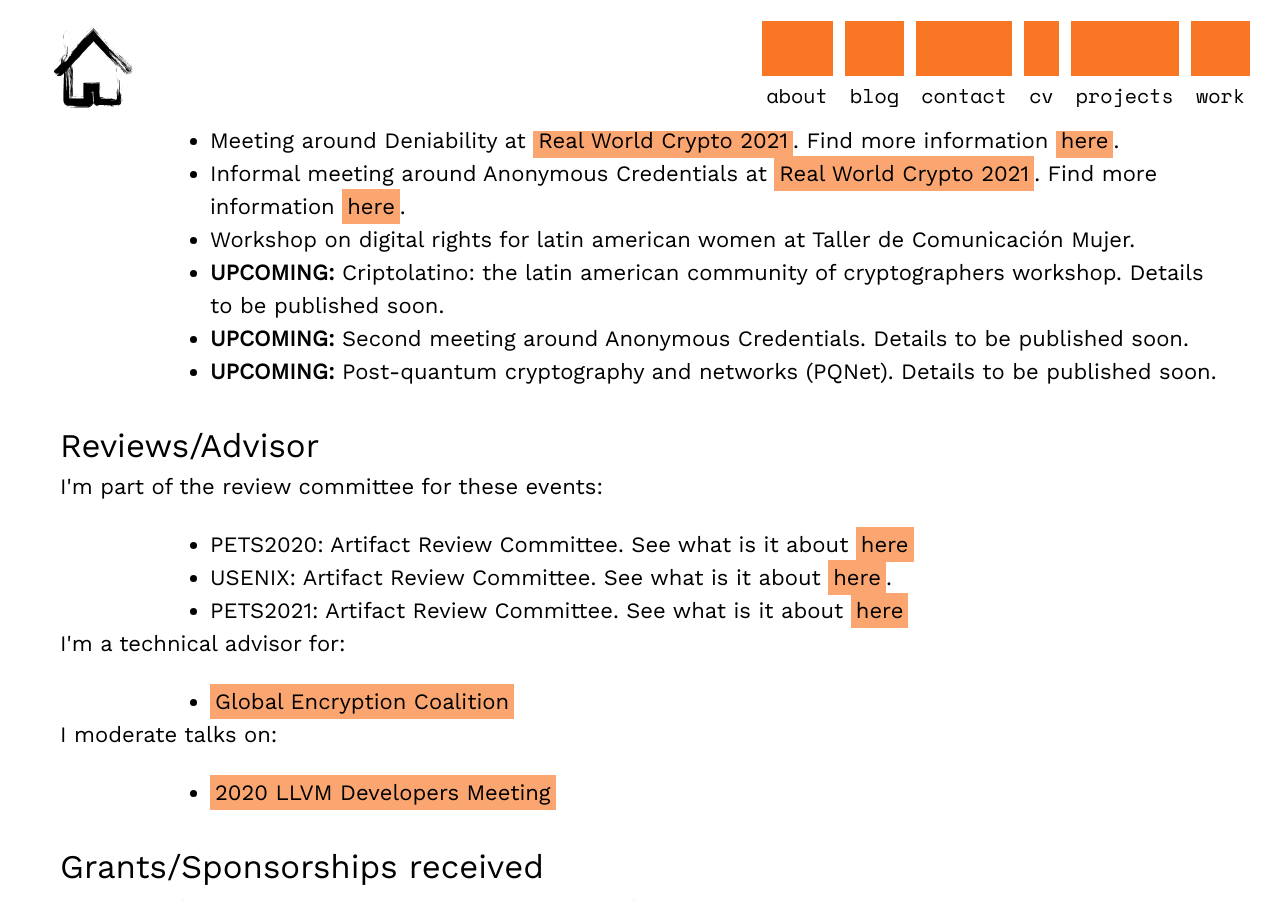
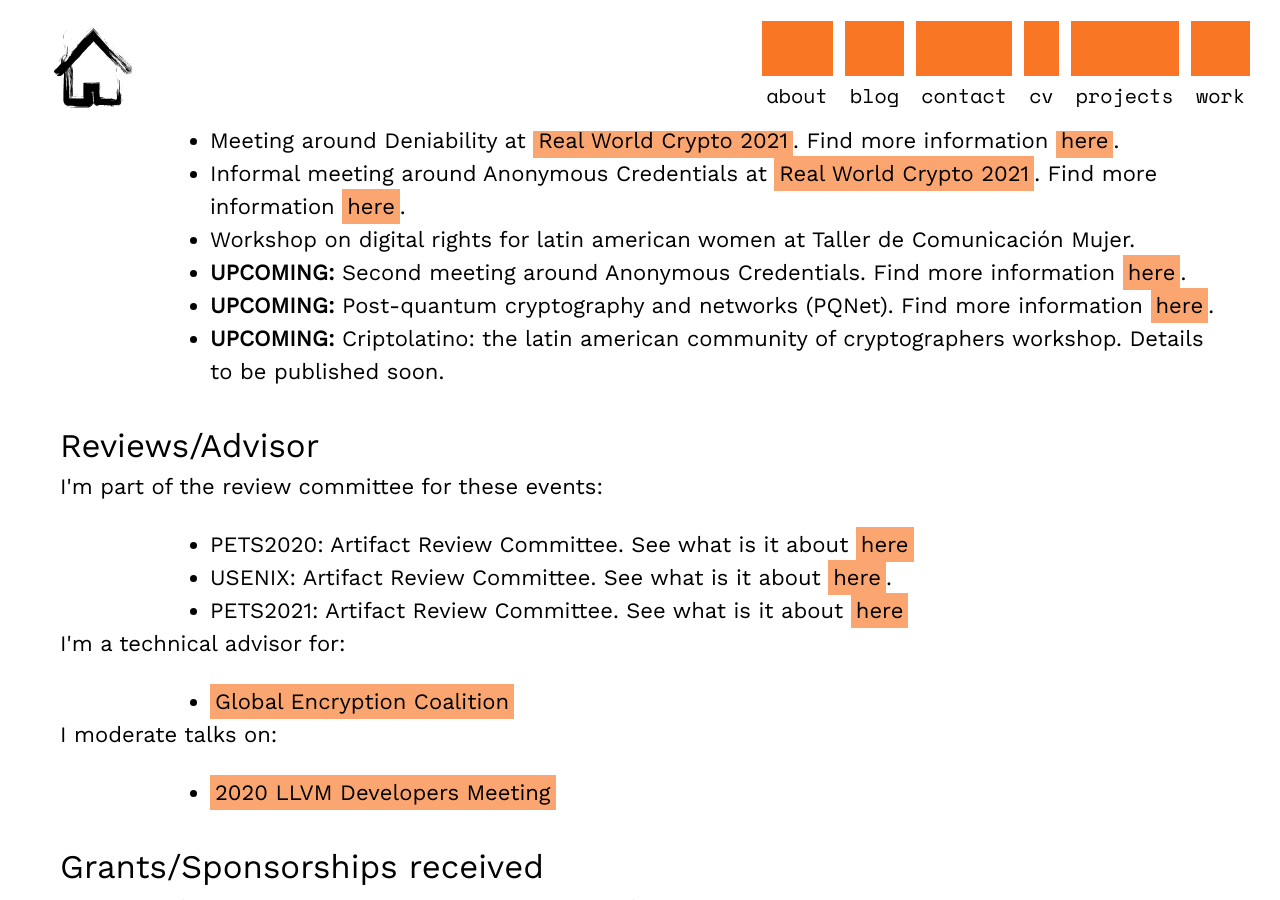
Before and after one commit to claucece/claucece.github.io, a Jekyll site: the page built from work.html, in a window 1280 px wide and 900 px high, scrolled down 1739 px. Built offline with Jekyll 4.4.1, drawn with Linux system fonts in a browser that asks for light colours; some of the changed text lies outside the part shown.

Commit message:
Other things

```diff
--- a/work.html
+++ b/work.html
@@ -49,9 +49,9 @@ tags: menu
 		  <li>Meeting around Deniability at <a href="https://rwc.iacr.org/2021/" target="_blank">Real World Crypto 2021</a>. Find more information <a href="https://rwc.iacr.org/2021/affiliated.php" target="_blank">here</a>.</li>
 		  <li>Informal meeting around Anonymous Credentials at <a href="https://rwc.iacr.org/2021/" target="_blank">Real World Crypto 2021</a>. Find more information <a href="https://rwc.iacr.org/2021/affiliated.php" target="_blank">here</a>.</li>
 			<li>Workshop on digital rights for latin american women at Taller de Comunicación Mujer.</li>
+			<li><strong>UPCOMING:</strong> Second meeting around Anonymous Credentials. Find more information <a href="https://www.sofiaceli.com/Anonymous-Credentials-Meeting/" target="_blank">here</a>.</li>
+			<li><strong>UPCOMING:</strong> Post-quantum cryptography and networks (PQNet). Find more information <a href="https://www.sofiaceli.com/PQNet-Workshop/" target="_blank">here</a>.</li>
 			<li><strong>UPCOMING:</strong> Criptolatino: the latin american community of cryptographers workshop. Details to be published soon.</li>
-			<li><strong>UPCOMING:</strong> Second meeting around Anonymous Credentials. Details to be published soon.</li>
-			<li><strong>UPCOMING:</strong> Post-quantum cryptography and networks (PQNet). Details to be published soon.</li>
 		</ul>
 		<br>
     <h2>Reviews/Advisor</h2>
```
Also changed, not shown: other parts of work.html (+3 -0 lines).
